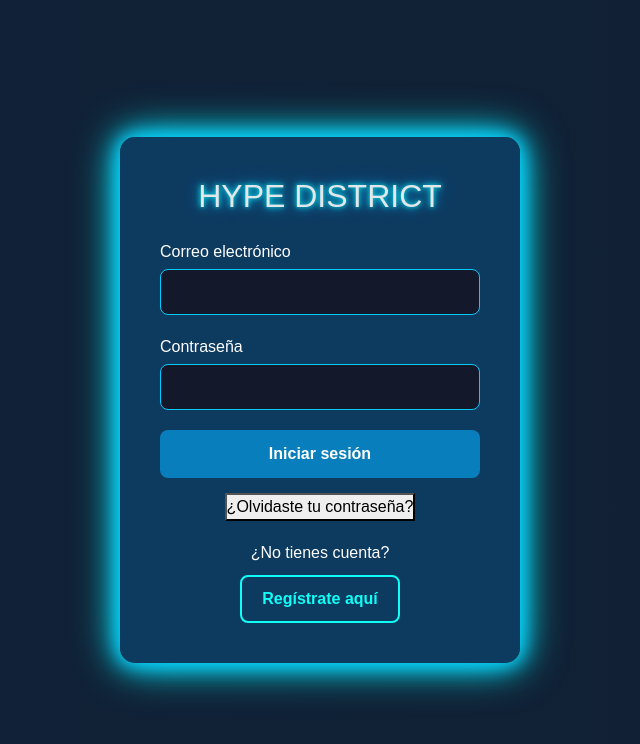
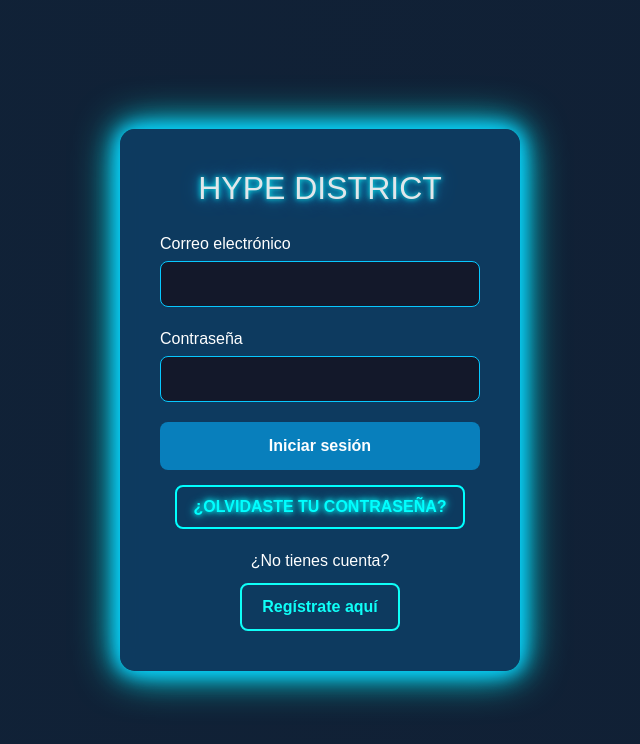
Before and after one commit to MichaelB2007-dev/proyecto-react, a React (Create React App) app in the folder frontend/: page / in a window 1280 px wide. Shown: the top 744 px of the page, without its empty margins (320-960 px from the left). Built offline with nearby package versions, Linux system fonts and the light colour scheme.

Commit message:
+Editar Perfil

```diff
--- a/frontend/src/components/Login.css
+++ b/frontend/src/components/Login.css
@@ -143,6 +143,33 @@
   transition: all 0.3s ease;
   font-family: 'Orbitron', sans-serif;
 }
+/* Contenedor */
+.signup-link {
+  margin-top: 15px;
+  text-align: center;
+}
+
+/* Botón estilo urbano/neón */
+.btn-olvidaste {
+  background: transparent;
+  color: #0ff;
+  font-family: 'Orbitron', sans-serif;
+  font-weight: bold;
+  border: 2px solid #0ff;
+  padding: 8px 16px;
+  border-radius: 8px;
+  cursor: pointer;
+  text-transform: uppercase;
+  text-shadow: 0 0 5px #0ff, 0 0 10px #0ff;
+  transition: all 0.3s ease;
+}
+
+.btn-olvidaste:hover {
+  color: #eeeeee;
+  border-color: #eeeeee;
+  text-shadow: 0 0 5px #eeeeee, 0 0 15px #a8a8a8;
+  box-shadow: 0 0 20px #eeeeee;
+}
 
 .btn-registrarse:hover {
   background: #0ffff8;
```
